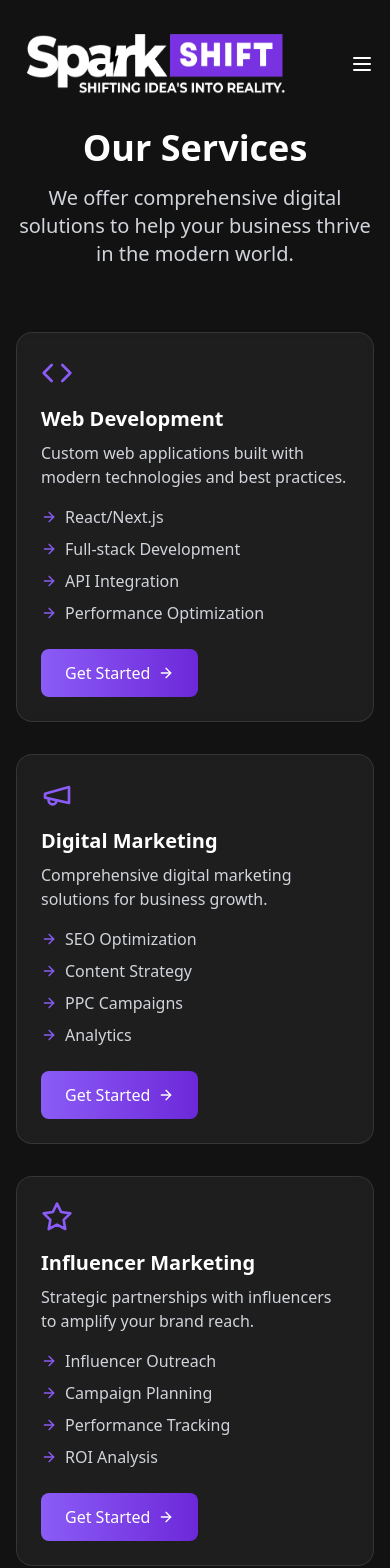
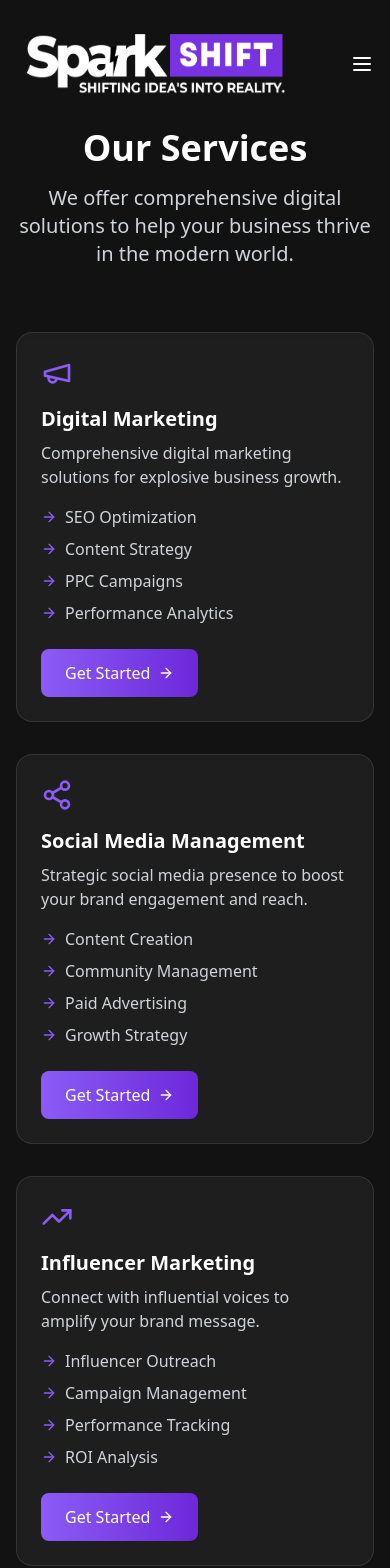
Before and after one commit to khan-rustam/sparkshift, a React (Vite) app: page /services in a window 390 px wide. Shown: the top 1568 px of the page. Built offline with nearby package versions, Linux system fonts and the light colour scheme.

Commit message:
fixed scroll error on mobile device

```diff
--- a/src/components/Portfolio.tsx
+++ b/src/components/Portfolio.tsx
@@ -64,9 +64,8 @@ const Portfolio = () => {
     : projects.filter(project => project.category === activeCategory);
 
   const containerVariants = {
-    hidden: { opacity: 0 },
+    hidden: {},
     visible: {
-      opacity: 1,
       transition: {
         staggerChildren: 0.1
       }
@@ -79,8 +78,7 @@ const Portfolio = () => {
       opacity: 1,
       y: 0,
       transition: {
-        duration: 0.5,
-        ease: "easeOut"
+        duration: 0.5
       }
     }
   };
@@ -97,6 +95,7 @@ const Portfolio = () => {
           </div>
         </ScrollAnimation>
 
+        {/* Filter Buttons */}
         <ScrollAnimation>
           <div className="hidden sm:flex flex-wrap justify-center gap-4 mb-12">
             {categories.map((category) => (
@@ -115,12 +114,13 @@ const Portfolio = () => {
           </div>
         </ScrollAnimation>
 
+        {/* Project Grid */}
         <motion.div
           className="grid md:grid-cols-3 lg:grid-cols-4 gap-6"
           variants={containerVariants}
           initial="hidden"
           whileInView="visible"
-          viewport={{ amount: 0.2 }}
+          viewport={{ once: true, margin: "-100px" }}
         >
           {filteredProjects.map((project) => (
             <motion.div
--- a/src/components/ScrollAnimation.tsx
+++ b/src/components/ScrollAnimation.tsx
@@ -8,17 +8,14 @@ interface ScrollAnimationProps {
 
 const ScrollAnimation = ({ children, className = "" }: ScrollAnimationProps) => {
   const ref = useRef(null);
-  const isInView = useInView(ref, {
-    margin: "-100px",
-    amount: 0.3 // Controls how much of the element should be in view
-  });
+  const isInView = useInView(ref, { once: true, margin: "-100px" });
 
   return (
     <motion.div
       ref={ref}
       initial={{ opacity: 0, y: 50 }}
       animate={isInView ? { opacity: 1, y: 0 } : { opacity: 0, y: 50 }}
-      transition={{ duration: 0.6, ease: "easeOut" }}
+      transition={{ duration: 0.8, ease: "easeOut" }}
       className={className}
     >
       {children}
--- a/src/components/Testimonials.tsx
+++ b/src/components/Testimonials.tsx
@@ -31,9 +31,8 @@ const testimonials = [
 
 const Testimonials = () => {
   const containerVariants = {
-    hidden: { opacity: 0 },
+    hidden: {},
     visible: {
-      opacity: 1,
       transition: {
         staggerChildren: 0.2
       }
@@ -93,7 +92,7 @@ const Testimonials = () => {
           variants={containerVariants}
           initial="hidden"
           whileInView="visible"
-          viewport={{ amount: 0.2 }}
+          viewport={{ once: true, margin: "-100px" }}
         >
           {testimonials.map((testimonial) => (
             <motion.div
--- a/src/pages/Services.tsx
+++ b/src/pages/Services.tsx
@@ -1,5 +1,5 @@
 import { motion } from 'framer-motion';
-import { Code, Palette, Globe, Mail, Megaphone, Share2, Users, ArrowRight, Video, Camera, Star } from 'lucide-react';
+import { Code, Palette, Globe, Mail, Megaphone, Share2, Users, ArrowRight, Video, Camera, TrendingUp } from 'lucide-react';
 import { Link } from 'react-router-dom';
 
 interface Service {
@@ -16,40 +16,40 @@ interface ServiceCardProps {
 
 const services: Service[] = [
   {
+    icon: <Megaphone className="w-8 h-8 text-primary" />,
+    title: 'Digital Marketing',
+    description: 'Comprehensive digital marketing solutions for explosive business growth.',
+    features: ['SEO Optimization', 'Content Strategy', 'PPC Campaigns', 'Performance Analytics'],
+  },
+  {
+    icon: <Share2 className="w-8 h-8 text-primary" />,
+    title: 'Social Media Management',
+    description: 'Strategic social media presence to boost your brand engagement and reach.',
+    features: ['Content Creation', 'Community Management', 'Paid Advertising', 'Growth Strategy'],
+  },
+  {
+    icon: <TrendingUp className="w-8 h-8 text-primary" />,
+    title: 'Influencer Marketing',
+    description: 'Connect with influential voices to amplify your brand message.',
+    features: ['Influencer Outreach', 'Campaign Management', 'Performance Tracking', 'ROI Analysis'],
+  },
+  {
     icon: <Code className="w-8 h-8 text-primary" />,
     title: 'Web Development',
     description: 'Custom web applications built with modern technologies and best practices.',
     features: ['React/Next.js', 'Full-stack Development', 'API Integration', 'Performance Optimization'],
   },
   {
-    icon: <Megaphone className="w-8 h-8 text-primary" />,
-    title: 'Digital Marketing',
-    description: 'Comprehensive digital marketing solutions for business growth.',
-    features: ['SEO Optimization', 'Content Strategy', 'PPC Campaigns', 'Analytics'],
-  },
-  {
-    icon: <Star className="w-8 h-8 text-primary" />,
-    title: 'Influencer Marketing',
-    description: 'Strategic partnerships with influencers to amplify your brand reach.',
-    features: ['Influencer Outreach', 'Campaign Planning', 'Performance Tracking', 'ROI Analysis'],
-  },
-  {
-    icon: <Share2 className="w-8 h-8 text-primary" />,
-    title: 'Social Media Management',
-    description: 'Strategic social media presence to boost your brand engagement.',
-    features: ['Content Creation', 'Community Management', 'Paid Advertising', 'Analytics'],
+    icon: <Palette className="w-8 h-8 text-primary" />,
+    title: 'UI/UX & Graphic Design',
+    description: 'Stunning visuals and user experiences that capture your brand essence.',
+    features: ['Brand Identity', 'UI/UX Design', 'Marketing Materials', 'Social Media Graphics'],
   },
   {
     icon: <Video className="w-8 h-8 text-primary" />,
     title: 'Video Editing',
-    description: 'Professional video editing services for all your content needs.',
+    description: 'Professional video editing services for engaging content creation.',
     features: ['Content Creation', 'Motion Graphics', 'Color Grading', 'Sound Design'],
-  },
-  {
-    icon: <Globe className="w-8 h-8 text-primary" />,
-    title: 'WordPress Development',
-    description: 'Professional WordPress solutions for your business needs.',
-    features: ['Custom Themes', 'Plugin Development', 'E-commerce', 'Performance Tuning'],
   },
   {
     icon: <Mail className="w-8 h-8 text-primary" />,
@@ -58,10 +58,10 @@ const services: Service[] = [
     features: ['Campaign Strategy', 'Template Design', 'Automation', 'Analytics & Reporting'],
   },
   {
-    icon: <Palette className="w-8 h-8 text-primary" />,
-    title: 'Graphic Design',
-    description: 'Stunning visuals that capture your brand essence and message.',
-    features: ['Brand Identity', 'UI/UX Design', 'Marketing Materials', 'Social Media Graphics'],
+    icon: <Globe className="w-8 h-8 text-primary" />,
+    title: 'WordPress Development',
+    description: 'Professional WordPress solutions for your business needs.',
+    features: ['Custom Themes', 'Plugin Development', 'E-commerce', 'Performance Tuning'],
   },
   {
     icon: <Camera className="w-8 h-8 text-primary" />,
```
Also changed, not shown: src/pages/About.tsx (line endings or trailing spaces).
